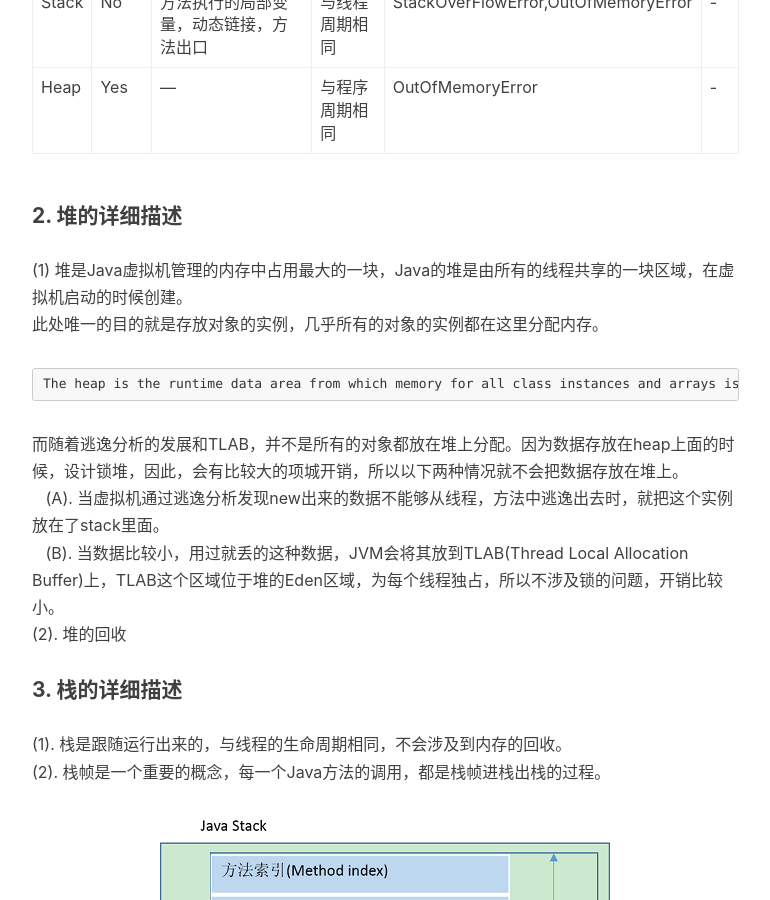
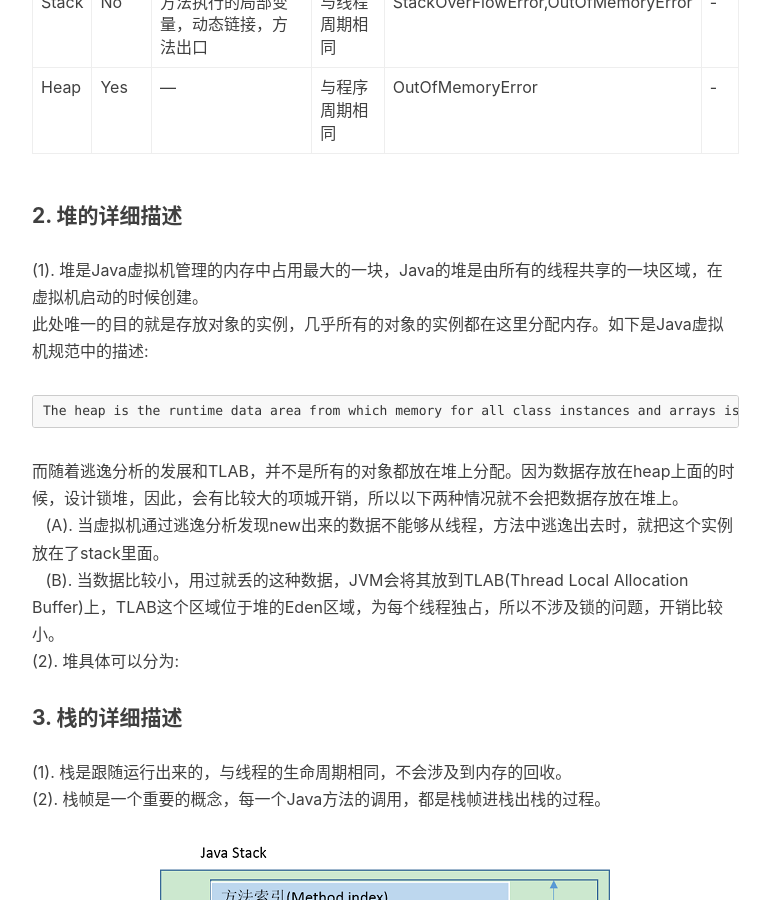
Before and after one commit to baiscjava/basicjava.github.io, a Jekyll site: the page built from _posts/2017-01-13-Java内存空间，即堆和栈的区别和使用.md, in a window 1280 px wide and 900 px high, scrolled down 850 px. Shown: the whole window, without its empty margins (233-1003 px from the left). Built offline with Jekyll 4.4.1, drawn with Linux system fonts in a browser that asks for light colours; nearby versions of some CDN libraries; comment, search, counter and statistics services are not loaded.

Commit message:
Update 2017-01-13-Java内存空间，即堆和栈的区别和使用.md

````diff
--- a/_posts/2017-01-13-Java内存空间，即堆和栈的区别和使用.md
+++ b/_posts/2017-01-13-Java内存空间，即堆和栈的区别和使用.md
@@ -21,7 +21,7 @@ Java运行时的数据区包括程序计数器，方法区，堆，虚拟机栈
 |Heap|Yes|---|与程序周期相同|OutOfMemoryError|-|
 
 #### 2. 堆的详细描述
-(1) 堆是Java虚拟机管理的内存中占用最大的一块，Java的堆是由所有的线程共享的一块区域，在虚拟机启动的时候创建。<br>此处唯一的目的就是存放对象的实例，几乎所有的对象的实例都在这里分配内存。<br>
+(1). 堆是Java虚拟机管理的内存中占用最大的一块，Java的堆是由所有的线程共享的一块区域，在虚拟机启动的时候创建。<br>此处唯一的目的就是存放对象的实例，几乎所有的对象的实例都在这里分配内存。如下是Java虚拟机规范中的描述: <br>
 
 ```
 The heap is the runtime data area from which memory for all class instances and arrays is allocated。
@@ -29,7 +29,7 @@ The heap is the runtime data area from which memory for all class instances and
 而随着逃逸分析的发展和TLAB，并不是所有的对象都放在堆上分配。因为数据存放在heap上面的时候，设计锁堆，因此，会有比较大的项城开销，所以以下两种情况就不会把数据存放在堆上。<br>
     (A). 当虚拟机通过逃逸分析发现new出来的数据不能够从线程，方法中逃逸出去时，就把这个实例放在了stack里面。<br>
     (B). 当数据比较小，用过就丢的这种数据，JVM会将其放到TLAB(Thread Local Allocation Buffer)上，TLAB这个区域位于堆的Eden区域，为每个线程独占，所以不涉及锁的问题，开销比较小。<br>
-(2). 堆的回收
+(2). 堆具体可以分为:
 #### 3. 栈的详细描述
 (1). 栈是跟随运行出来的，与线程的生命周期相同，不会涉及到内存的回收。<br>
 (2). 栈帧是一个重要的概念，每一个Java方法的调用，都是栈帧进栈出栈的过程。<br>
````
